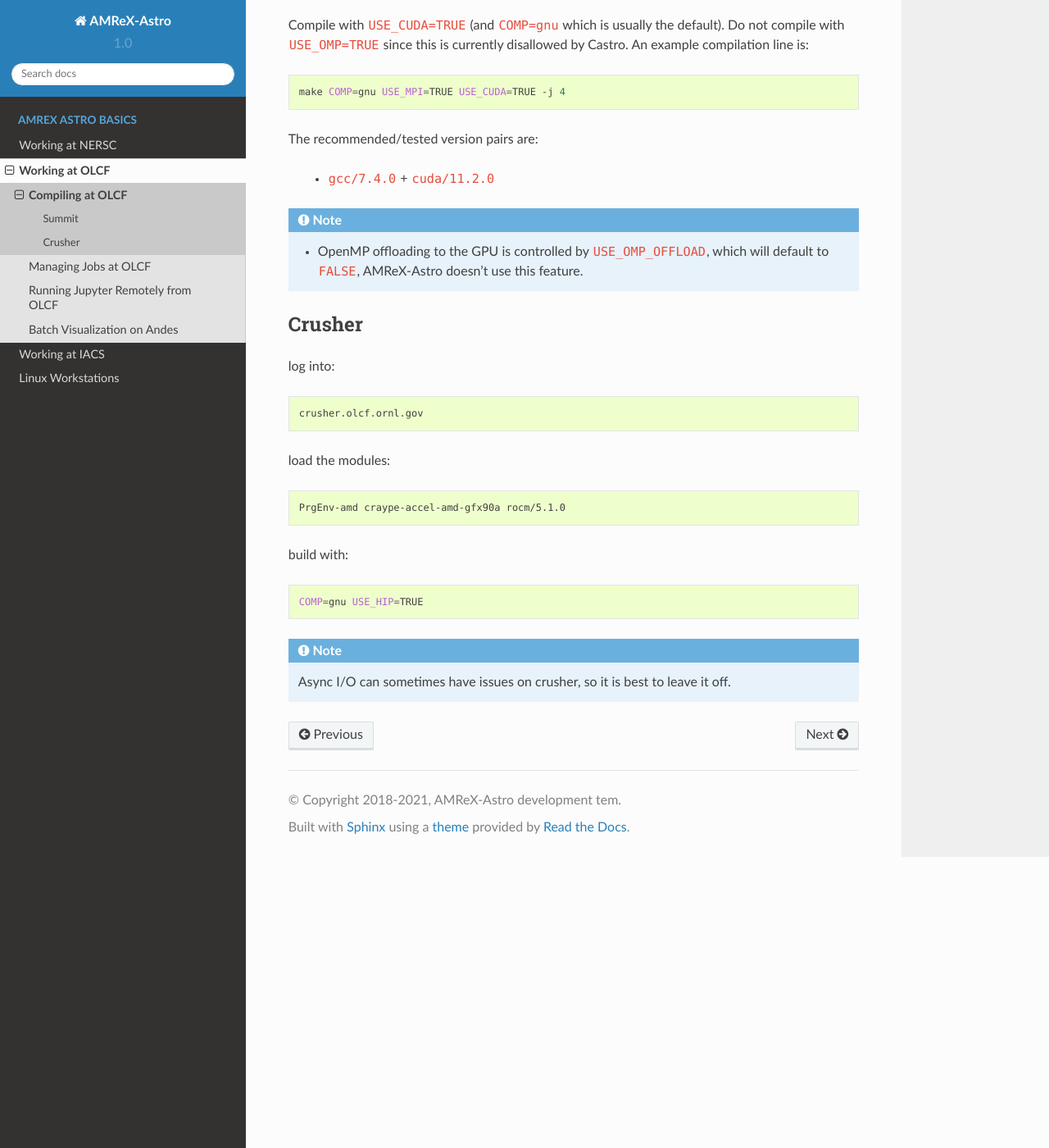
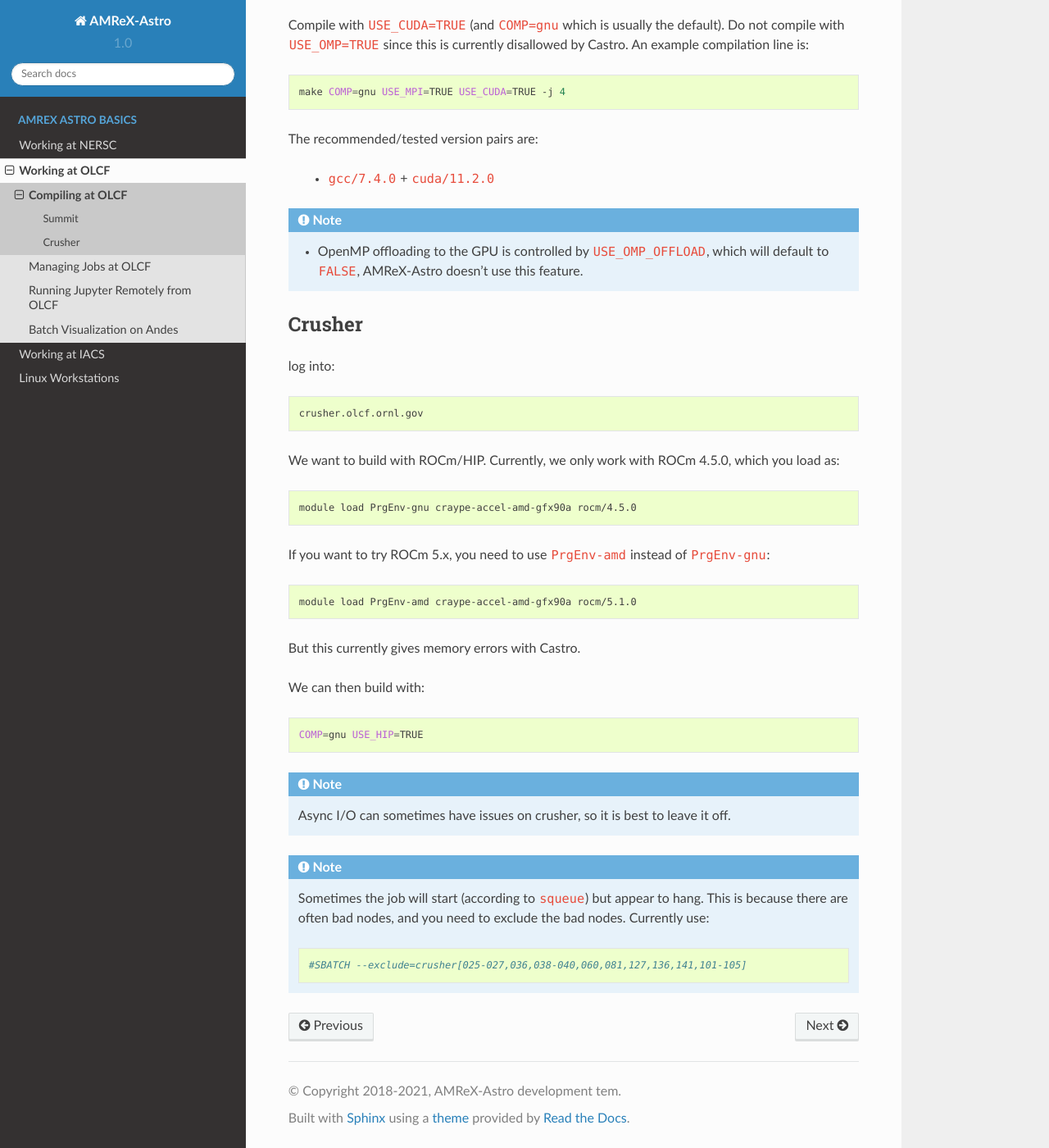
Before and after one commit to AMReX-Astro/workflow, a Sphinx documentation site: the page built from sphinx_docs/source/olcf-compilers.rst, in a window 1280 px wide and 1400 px high, scrolled down 815 px. Shown: the whole window at 82% size. Built offline with Sphinx 7.4.7 and the Read the Docs theme 2.0.0, drawn with Linux system fonts in a browser that asks for light colours.

Commit message:
more on crusher

```diff
--- a/sphinx_docs/source/olcf-compilers.rst
+++ b/sphinx_docs/source/olcf-compilers.rst
@@ -53,11 +53,19 @@ log into::
 
    crusher.olcf.ornl.gov
 
-load the modules::
+We want to build with ROCm/HIP.  Currently, we only work with ROCm 4.5.0,
+which you load as::
 
-   PrgEnv-amd craype-accel-amd-gfx90a rocm/5.1.0
+    module load PrgEnv-gnu craype-accel-amd-gfx90a rocm/4.5.0
 
-build with::
+If you want to try ROCm 5.x, you need to use ``PrgEnv-amd`` instead of
+``PrgEnv-gnu``::
+
+   module load PrgEnv-amd craype-accel-amd-gfx90a rocm/5.1.0
+
+But this currently gives memory errors with Castro.
+
+We can then build with::
 
    COMP=gnu USE_HIP=TRUE
 
@@ -66,3 +74,12 @@ build with::
 
    Async I/O can sometimes have issues on crusher, so it is best to
    leave it off.
+
+
+.. note::
+
+   Sometimes the job will start (according to ``squeue``) but appear to
+   hang.  This is because there are often bad nodes, and you need to
+   exclude the bad nodes.  Currently use::
+
+   #SBATCH --exclude=crusher[025-027,036,038-040,060,081,127,136,141,101-105]
```
